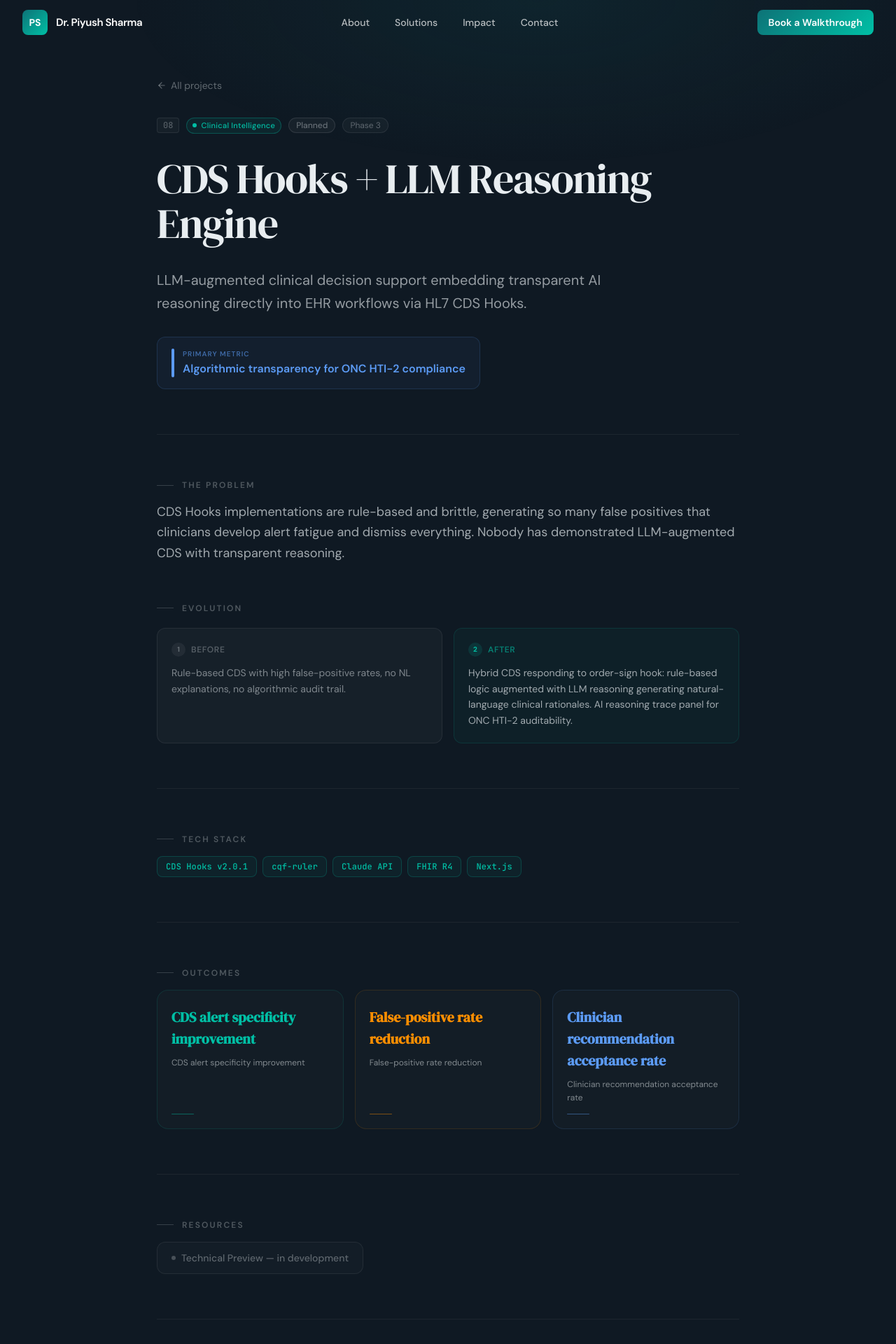
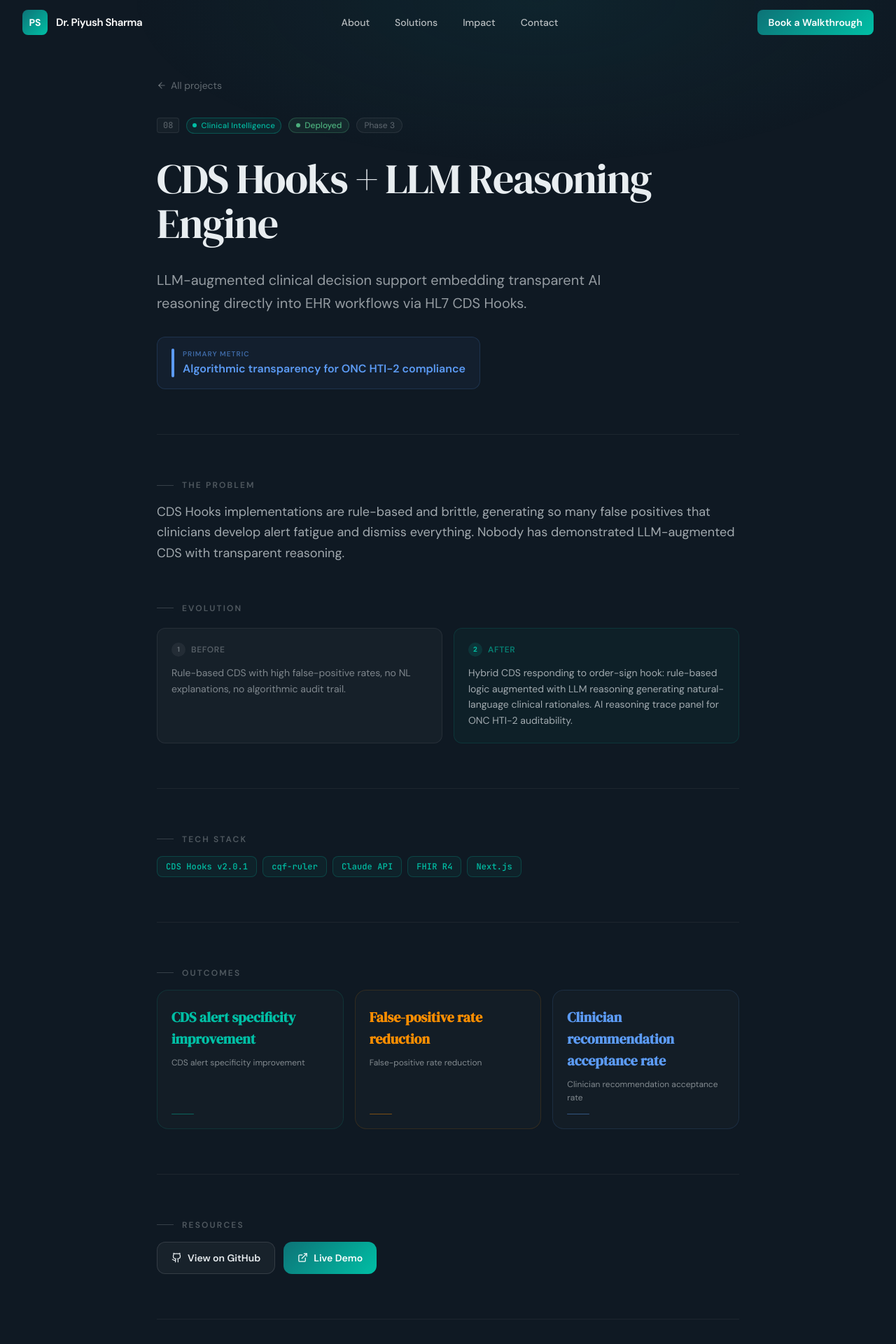
Before and after one commit to basebattle/HC-Portfolio, a Next.js app: page /projects/cds-hooks in a window 1280 px wide. Shown: the top 1920 px of the page at 70% size. Built offline with nearby package versions, Linux system fonts and the light colour scheme.

Commit message:
feat: mark P06, P08, P10 as Deployed with links

```diff
--- a/src/data/projects.ts
+++ b/src/data/projects.ts
@@ -128,7 +128,7 @@ export const projects: Project[] = [
     name: "FHIR-to-LLM Clinical Data Gateway",
     slug: "fhir-llm-gateway",
     category: "Clinical Intelligence",
-    status: "Planned",
+    status: "Deployed",
     phase: 3,
     oneLiner: "Enterprise-grade upgrade of the FHIR-MCP Bridge, backed by Microsoft FHIR Server and Bulk Data Access 2.0.",
     metric: "Enterprise interoperability proof point for CTO personas",
@@ -139,8 +139,8 @@ export const projects: Project[] = [
       "Microsoft FHIR Server (Bulk Data Access 2.0, March 2026) as backend. Synthea patient bundles. API playground showing MCP tool invocations alongside FHIR responses and agent reasoning traces."
     ],
     stack: ["Microsoft FHIR Server", "FastMCP", "Synthea", "Next.js", "FastAPI", "Python"],
-    github: null,
-    live: null,
+    github: "https://github.com/basebattle/fhir-llm-gateway",
+    live: "https://fhir-llm-gateway.vercel.app",
     kpis: ["Enterprise FHIR backend latency", "Bulk Data Access 2.0 throughput", "SMART on FHIR auth compliance"],
     veteran: "References Azure API for FHIR retirement (September 2026) and migration to Azure Health Data Services. Cites TEFCA for cross-network interoperability."
   },
@@ -170,7 +170,7 @@ export const projects: Project[] = [
     name: "CDS Hooks + LLM Reasoning Engine",
     slug: "cds-hooks",
     category: "Clinical Intelligence",
-    status: "Planned",
+    status: "Deployed",
     phase: 3,
     oneLiner: "LLM-augmented clinical decision support embedding transparent AI reasoning directly into EHR workflows via HL7 CDS Hooks.",
     metric: "Algorithmic transparency for ONC HTI-2 compliance",
@@ -181,8 +181,8 @@ export const projects: Project[] = [
       "Hybrid CDS responding to order-sign hook: rule-based logic augmented with LLM reasoning generating natural-language clinical rationales. AI reasoning trace panel for ONC HTI-2 auditability."
     ],
     stack: ["CDS Hooks v2.0.1", "cqf-ruler", "Claude API", "FHIR R4", "Next.js"],
-    github: null,
-    live: null,
+    github: "https://github.com/basebattle/cds-analytics",
+    live: "https://cds-analytics-app.vercel.app",
     kpis: ["CDS alert specificity improvement", "False-positive rate reduction", "Clinician recommendation acceptance rate"],
     veteran: "References CDS Hooks order-sign workflow, SMART on FHIR prefetch, CQL rule authoring, and HL7 Normative/Trial-Use ballot. Frames LLM augmentation as Clinical Reasoning Amplification."
   },
@@ -212,7 +212,7 @@ export const projects: Project[] = [
     name: "Hospital-at-Home Intelligence Layer",
     slug: "hah-monitoring",
     category: "Clinical Intelligence",
-    status: "Planned",
+    status: "Deployed",
     phase: 3,
     oneLiner: "Clinical Command Center for distributed care, applying NEWS2 risk scoring to remote patient monitoring data in real time.",
     metric: "CMS waiver compliance coverage for Hospital-at-Home programs",
@@ -223,8 +223,8 @@ export const projects: Project[] = [
       "Python ingestion transforming RPM data into FHIR Observations. NEWS2 risk scoring with real-time escalation alerts. Clinician dashboard with RAG-status indicators and trending vitals. Every feature mapped to CMS waiver compliance."
     ],
     stack: ["Next.js", "Python", "IoMT FHIR patterns", "FHIR Observation"],
-    github: null,
-    live: null,
+    github: "https://github.com/basebattle/hah-intelligence",
+    live: "https://hah-intelligence.streamlit.app",
     kpis: ["NEWS2 escalation accuracy", "Time-to-clinician-alert", "CMS waiver compliance coverage"],
     veteran: "References CMS Acute Hospital Care at Home waiver conditions, NEWS2 clinical deterioration scoring, FHIR Observation vital-signs profile, and IEEE 11073 RPM interoperability."
   }
```
